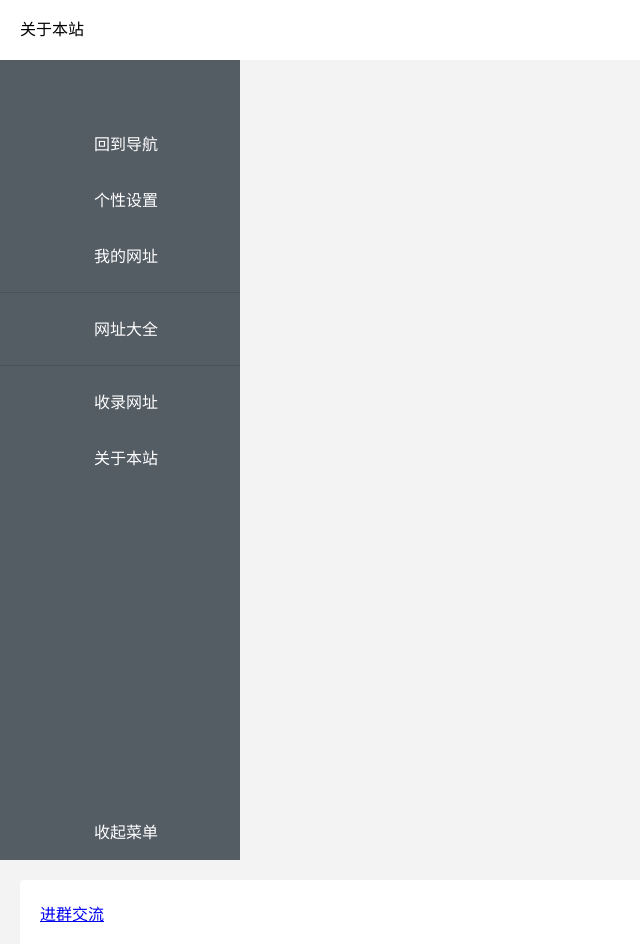
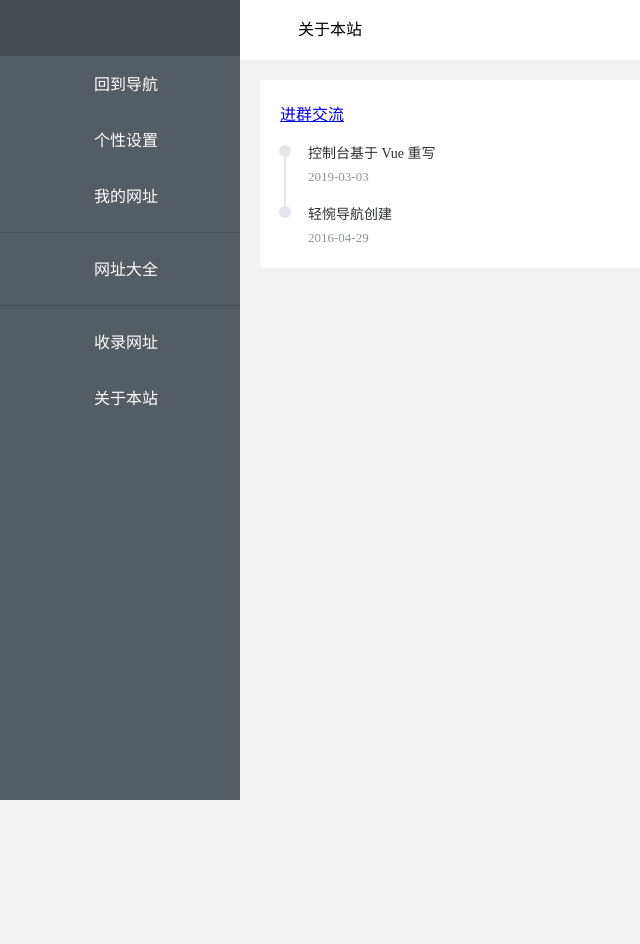
Before and after one commit to chainwon/chainwon-console-vue-v3, a Vue app: page /public/about in a window 1280 px wide. Shown: the top 944 px of the page, without its empty margins (0-640 px from the left). After the commit the page ends 800 px from the top, so only its background shows below. Built offline with nearby package versions, Linux system fonts and the light colour scheme; a small style sheet from the web is missing.

Commit message:
修改header

```diff
--- a/package.json
+++ b/package.json
@@ -13,7 +13,7 @@
   },
   "devDependencies": {
     "@vue/cli-plugin-babel": "^3.4.0",
-    "@vue/cli-service": "^3.4.0",
+    "@vue/cli-service": "^3.5.3",
     "axios": "^0.18.0",
     "element-theme-chalk": "^2.6.0",
     "vue-cli-plugin-axios": "0.0.4",
--- a/src/App.vue
+++ b/src/App.vue
@@ -1,9 +1,11 @@
 <template>
   <el-container id="app">
+    <Menu :isCollapse="isCollapse"/>
     <el-container class="is-vertical">
-      <Header/>
-          <Menu/>
-
+      <el-header id="chainwon-header">
+        <el-button @click="retract()" icon="iconfont icon-menu" circle></el-button>
+        {{ title }}
+      </el-header>
       <keep-alive>
         <router-view v-if="$route.meta.keepAlive"/>
       </keep-alive>
@@ -14,13 +16,31 @@
 
 <script>
 import Menu from "./components/Menu.vue";
-import Header from "./components/Header.vue";
 
 export default {
   name: "app",
   components: {
-    Menu,
-    Header
+    Menu
+  },
+  data() {
+    return {
+      title: this.$route.meta.title,
+      isCollapse: false
+    };
+  },
+  methods: {
+    retract() {
+      if (this.isCollapse) {
+        this.isCollapse = false;
+      } else {
+        this.isCollapse = true;
+      }
+    }
+  },
+  watch: {
+    $route(to, from) {
+      this.title = to.meta.title;
+    }
   }
 };
 
@@ -66,6 +86,14 @@ body {
 .chainwon-box p {
   margin: 20px 0;
 }
+#chainwon-header {
+  background-color: #fff;
+  line-height: 60px;
+}
+.el-button.is-circle {
+  border: none;
+  margin-right: 10px;
+}
 @media screen and (max-width: 768px) {
   #chainwon-content {
     padding: 10px;
--- a/src/components/Header.vue
+++ /dev/null
@@ -1,33 +0,0 @@
-<template>
-  <el-header id="chainwon-header">
-
-    {{ title }}
-  </el-header>
-</template>
-
-<script>
-export default {
-  name: "Header",
-  data() {
-    return {
-      title: this.$route.meta.title
-    };
-  },
-  watch: {
-    $route(to, from) {
-      this.title = to.meta.title;
-    }
-  }
-};
-</script>
-
-<style scoped>
-#chainwon-header {
-  background-color: #fff;
-  line-height: 60px;
-}
-.el-button.is-circle {
-  border: none;
-  margin-right: 10px;
-}
-</style>
--- a/src/components/Menu.vue
+++ b/src/components/Menu.vue
@@ -34,11 +34,6 @@
         <i class="iconfont icon-info-circle-fill"></i>
         <span slot="title">关于本站</span>
       </el-menu-item>
-      <el-menu-item :index="false" class="chainwon-retract" @click="retract()">
-        <i class="iconfont icon-outdent" v-if="!isCollapse"></i>
-        <i class="iconfont icon-indent" v-if="isCollapse"></i>
-        <span slot="title">收起菜单</span>
-      </el-menu-item>
     </el-menu>
   </el-aside>
 </template>
@@ -48,11 +43,11 @@ export default {
   name: "Menu",
   data() {
     return {
-      isCollapse: false,
       width: "240px",
       screenWidth: document.body.clientWidth // 这里是给到了一个默认值 （这个很重要）
     };
   },
+  props: ["isCollapse"],
   created() {
     this.autoScreen();
   },
@@ -64,16 +59,16 @@ export default {
       })();
     };
   },
-  methods: {
-    retract() {
-      if (this.isCollapse) {
-        this.isCollapse = false;
+  watch: {
+    isCollapse: function() {
+      if (!this.isCollapse) {
         this.width = "240px";
       } else {
-        this.isCollapse = true;
         this.width = "65px";
       }
-    },
+    }
+  },
+  methods: {
     autoScreen() {
       if (this.screenWidth < 1280) {
         this.isCollapse = true;
```
Also changed, not shown: 1 other file (tests, documents, lock files or other folders).
